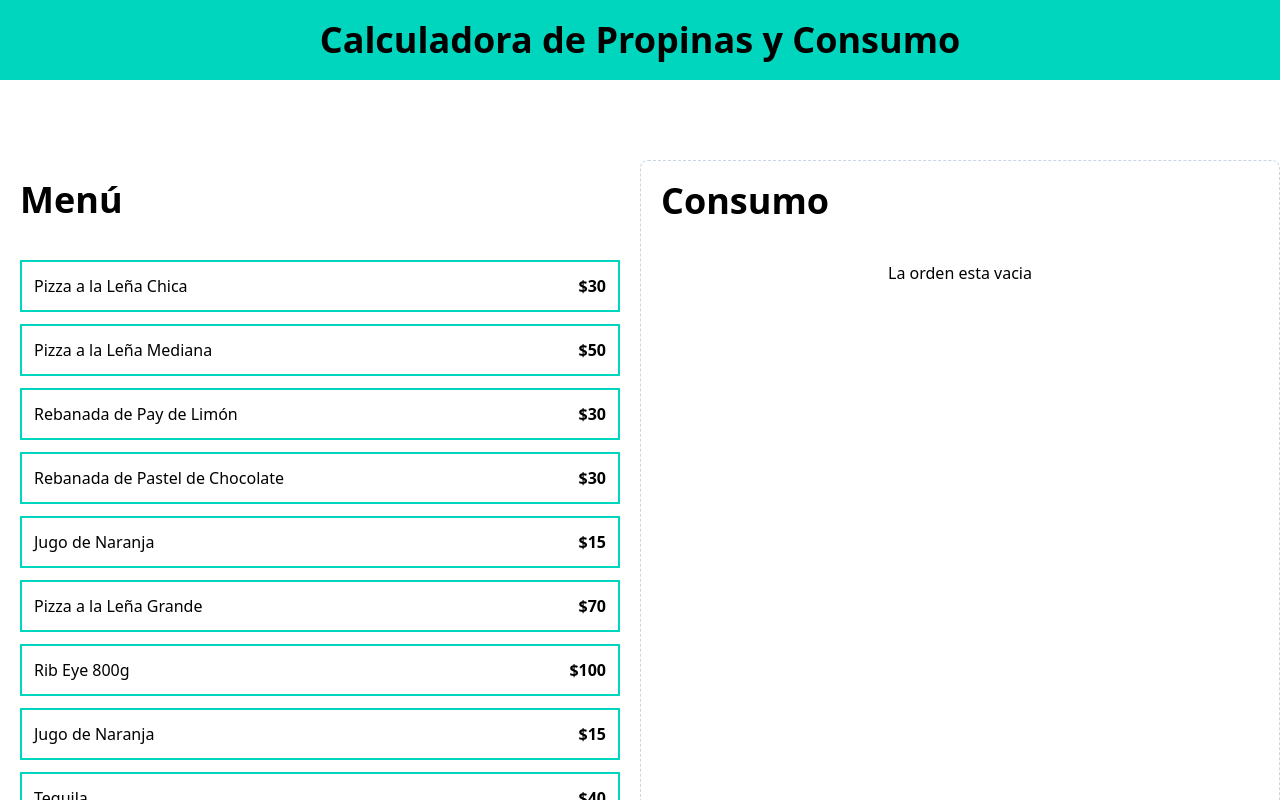
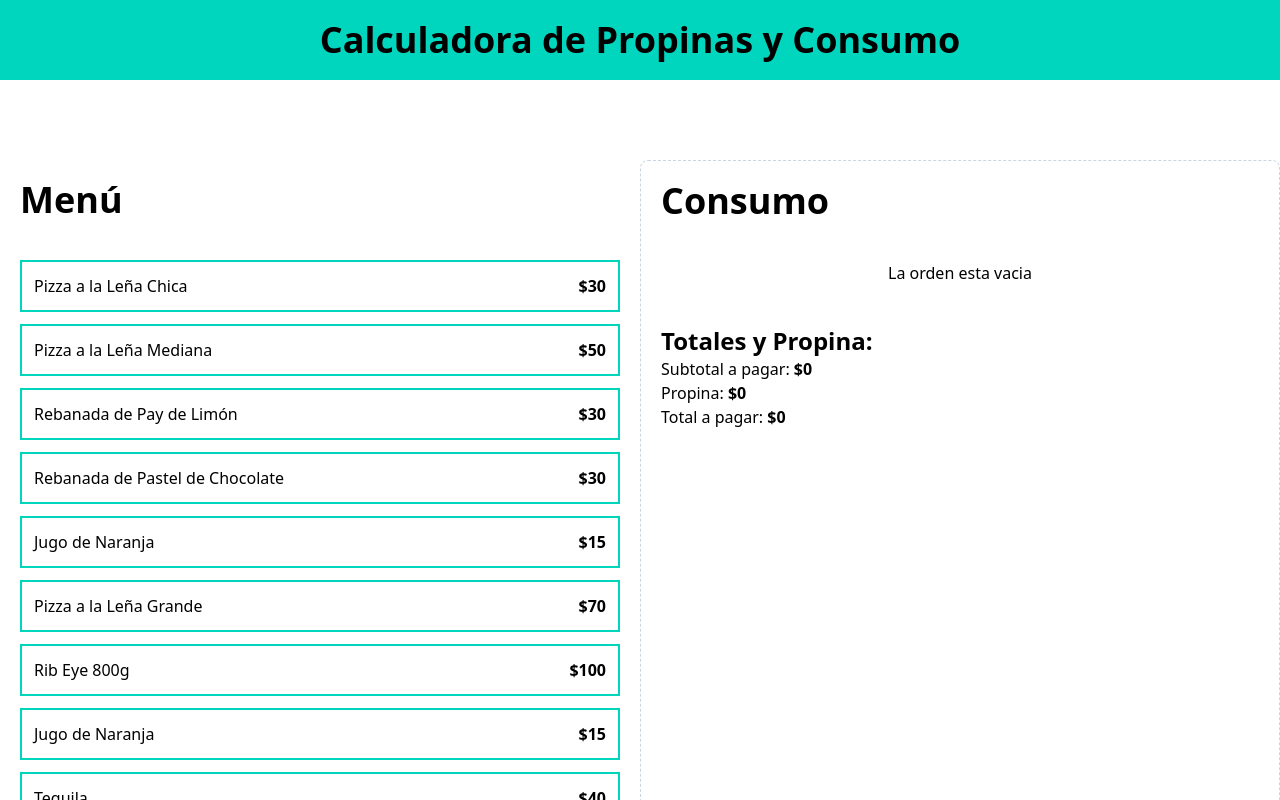
Before and after one commit to fperez15/calculadora_propinas, a React (Vite) app: page / in a window 1280 px wide. Shown: the top 800 px of the page. Built offline with nearby package versions, Linux system fonts and the light colour scheme.

Commit message:
Creando componente con l0os totales

```diff
--- a/src/App.tsx
+++ b/src/App.tsx
@@ -2,6 +2,7 @@
 import { menuItems } from "./data/db";
 import useOrder from "./hooks/useOrder";
 import OrderContents from "./components/OrderContents";
+import OrderTotals from "./components/OrderTotals";
 
 function App() {
   const { order, addItem, removeItem } = useOrder();
@@ -31,6 +32,8 @@
           order={order}
           removeItem={removeItem}
           />
+
+          <OrderTotals/>
         </div>
       </main>
     </>
--- /dev/null
+++ b/src/components/OrderTotals.tsx
@@ -0,0 +1,21 @@
+export default function OrderTotals() {
+  return (
+    <>
+        <div className="spaye-y-3">
+            <h2 className="font-black text-2xl">Totales y Propina:</h2>
+            <p>Subtotal a pagar: {''}
+                <span className="font-bold">$0</span>
+            </p>
+            <p>Propina: {''}
+                <span className="font-bold">$0</span>
+            </p>
+            <p>Total a pagar: {''}
+                <span className="font-bold">$0</span>
+            </p>
+        </div>
+
+        <button></button>
+
+    </>
+  )
+}
```
